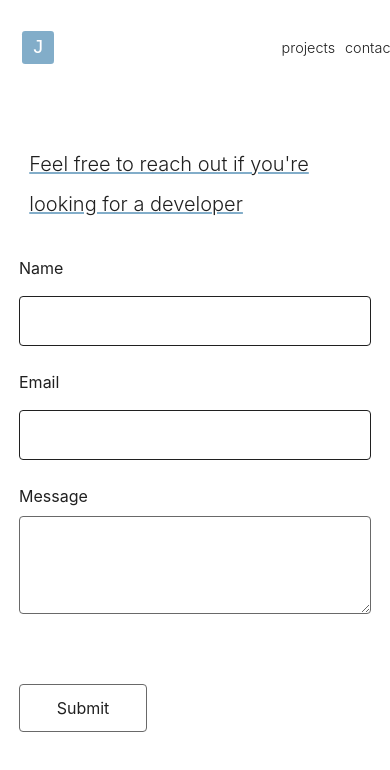
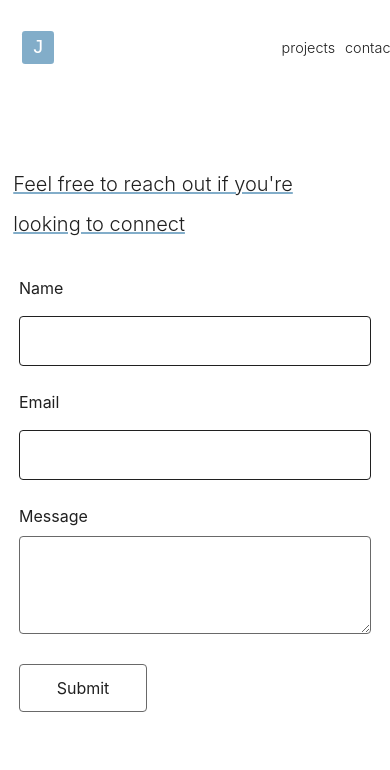
Before and after one commit to the-rabblerouser/portfolio, a Next.js app: page /contact in a window 390 px wide. Shown: the top 770 px of the page. Built offline with nearby package versions, Linux system fonts and the light colour scheme.

Commit message:
updated contact page title and button spacing

```diff
--- a/pages/contact.js
+++ b/pages/contact.js
@@ -37,7 +37,7 @@ const contact = () => {
 		<>
 			<div className={styles.container}>
 				<animated.h5 style={titleAnimation} className={styles.contactTitle}>
-					Feel free to reach out if you're looking for a developer
+					Feel free to reach out if you're looking to connect
 				</animated.h5>
 				<form className={styles.form} onSubmit={handleSubmit(onSubmit)}>
 					<div className={styles.formGroup}>
--- a/styles/Contact.module.css
+++ b/styles/Contact.module.css
@@ -1,5 +1,6 @@
 .container {
 	min-height: 100vh;
+	max-width: 65rem;
 	padding: 0 0.5rem;
 	display: flex;
 	flex-direction: column;
@@ -80,6 +81,7 @@
 	.contactTitle {
 		line-height: 2.5rem;
 		margin-top: 2rem;
+		margin-left: -2rem;
 		width: 85vw;
 	}
 
@@ -89,6 +91,7 @@
 	}
 
 	.submitButton {
+		margin-top: 0.5rem;
 		margin-right: 14rem;
 		background: none;
 		border: 1px solid var(--font-color);
```
